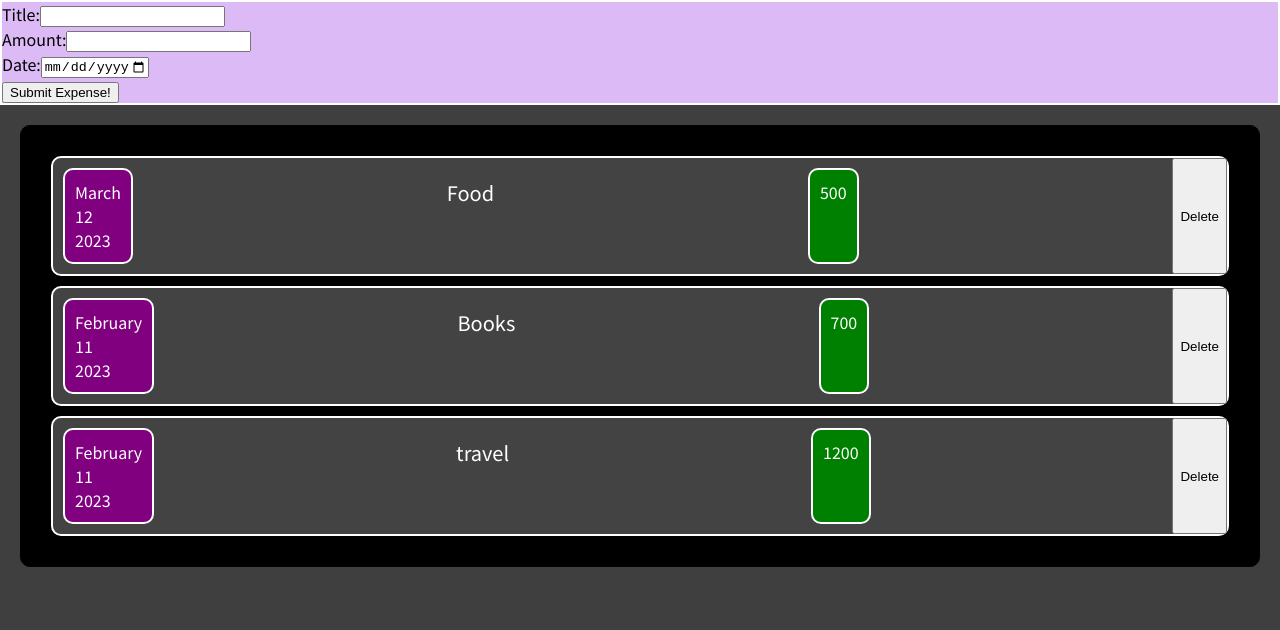
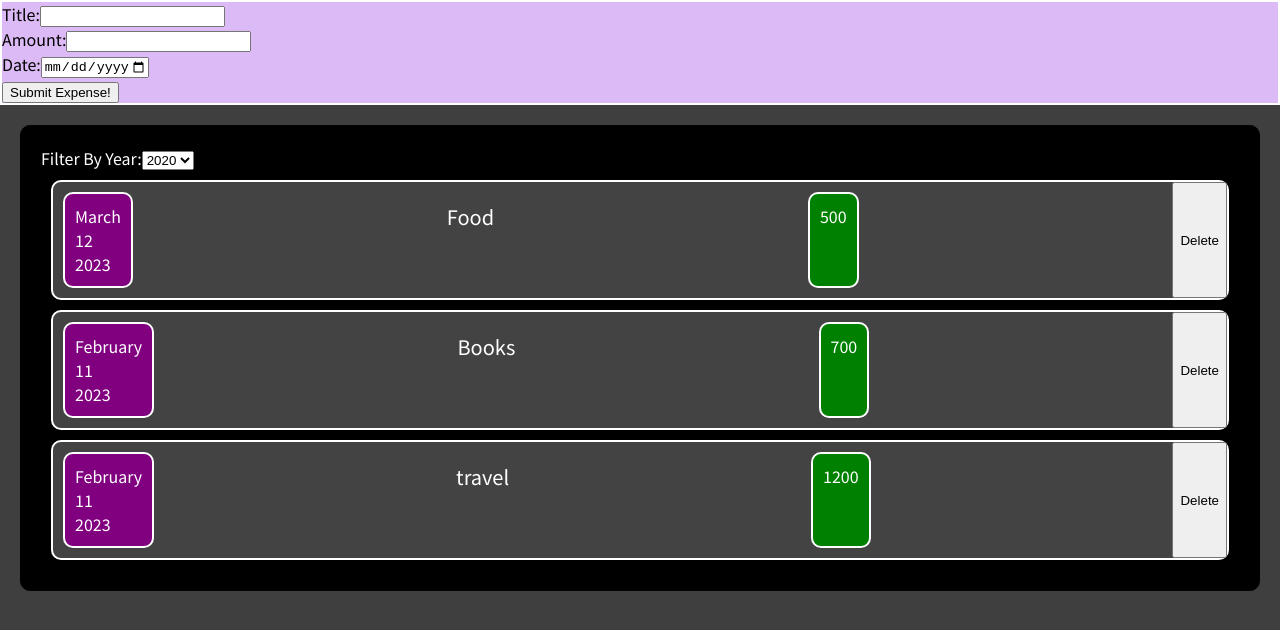
Before and after one commit to Atish280301/React-Project01, a React (Create React App) app: page / in a window 1280 px wide. Shown: the top 630 px of the page. Built offline with nearby package versions, Linux system fonts and the light colour scheme.

Commit message:
Commit nine

```diff
--- a/src/Components/Expense.js
+++ b/src/Components/Expense.js
@@ -1,9 +1,16 @@
 import ExpenseItem from "./ExpenseItem";
+import ExpenseFilter from "./ExpenseFilter";
 import "./Expense.css";
 import Card from "./Card";
+import { useState } from "react";
 function Expense(props){
+    const [filteredYear, setFilteredYear] = useState('2020');
+    const filterChnageHandler = selectedYear => {
+        setFilteredYear(selectedYear);
+    }
     return (
         <Card className="Big-Box">
+            <ExpenseFilter selected = {filteredYear} onChangeFilter={filterChnageHandler} />
             <ExpenseItem title = {props.expense[0].title} amount = {props.expense[0].amount} date = {props.expense[0].date}></ExpenseItem>
             <ExpenseItem title = {props.expense[1].title} amount = {props.expense[1].amount} date = {props.expense[1].date}></ExpenseItem>
             <ExpenseItem title = {props.expense[2].title} amount = {props.expense[2].amount} date = {props.expense[1].date}></ExpenseItem>
--- /dev/null
+++ b/src/Components/ExpenseFilter.js
@@ -0,0 +1,19 @@
+import React from 'react';
+const ExpenseFilter = (props) =>{
+    const dropdownChangeHandler = (event) =>{
+        props.onChangeFilter(event.target.value);
+    }
+    return(
+        <div>
+            <label>Filter By Year:</label>
+            <select value={props.selected} onChange = {dropdownChangeHandler}>
+                <option value="2020">2020</option>
+                <option value="2021">2021</option>
+                <option value="2022">2022</option>
+                <option value="2023">2023</option>
+                <option value="2024">2024</option>
+            </select>
+        </div>
+    );
+}
+export default ExpenseFilter;
```
